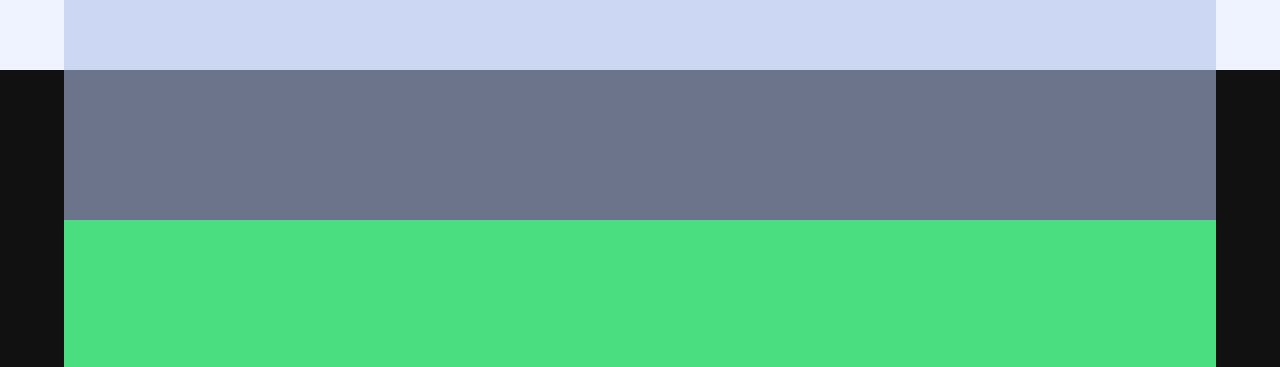
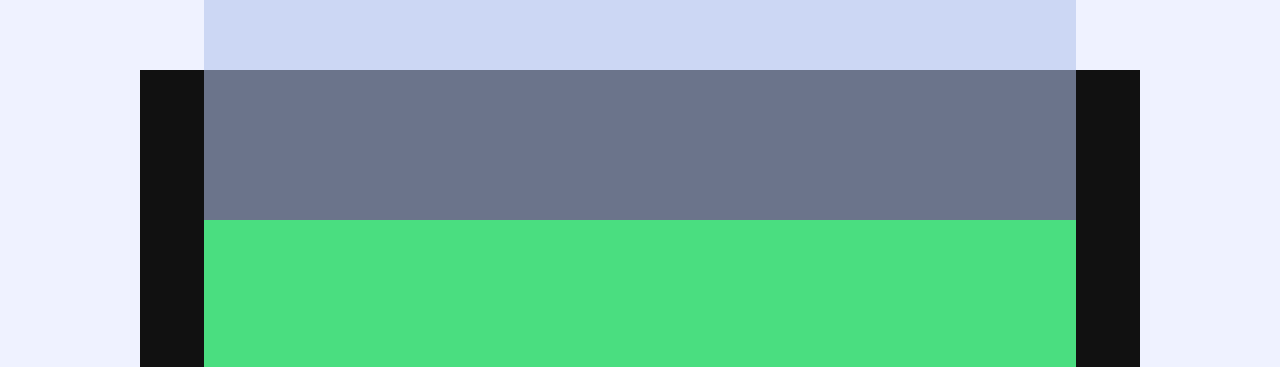
Before and after one commit to mbonikev/hotel_talents_pool, a React (Vite) app: page / in a window 1280 px wide. Shown: the part 3573-3940 px from the top of the page. Built offline with nearby package versions, Linux system fonts and the light colour scheme; what ldrs would draw is missing.

Commit message:
Stalker-commit: src/components/Footer.jsx

```diff
--- a/src/components/Footer.jsx
+++ b/src/components/Footer.jsx
@@ -6,7 +6,7 @@ import { Link } from "react-router-dom";
 function Footer() {
   return (
     <div className="w-full">
-      <div className="w-full bg-body-color flex flex-col items-start justify-between max-md:flex-col mt-[160px] max-md:gap-3 text-dark-text relative">
+      <div className="w-full bg-body-color flex flex-col items-start justify-between max-md:flex-col mt-[160px] max-md:gap-3 text-dark-text relative max-w-[1000px] mx-auto">
         <div className="w-full h-[300px] px-16 max-lg:px-5 absolute top-[-150px] ">
           <div className="w-full h-full bg-[#b2c3ec8e] "></div>
         </div>
```
